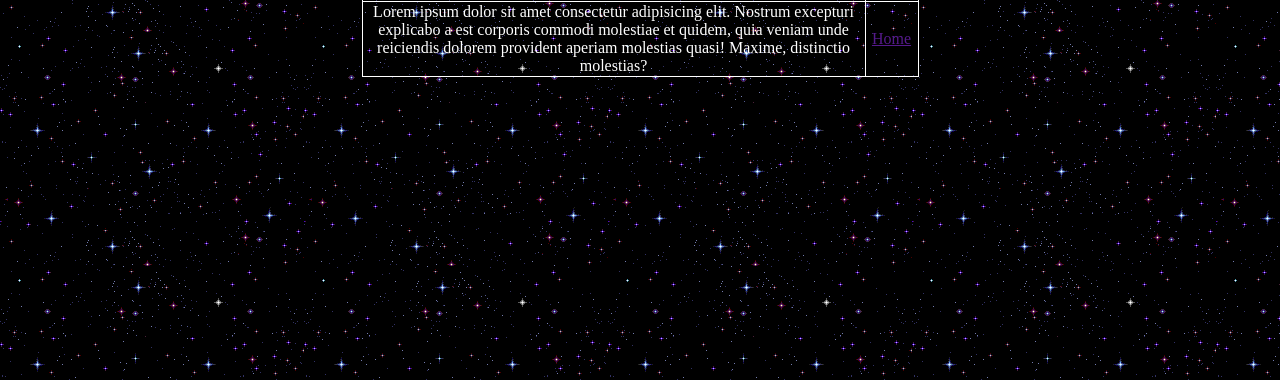
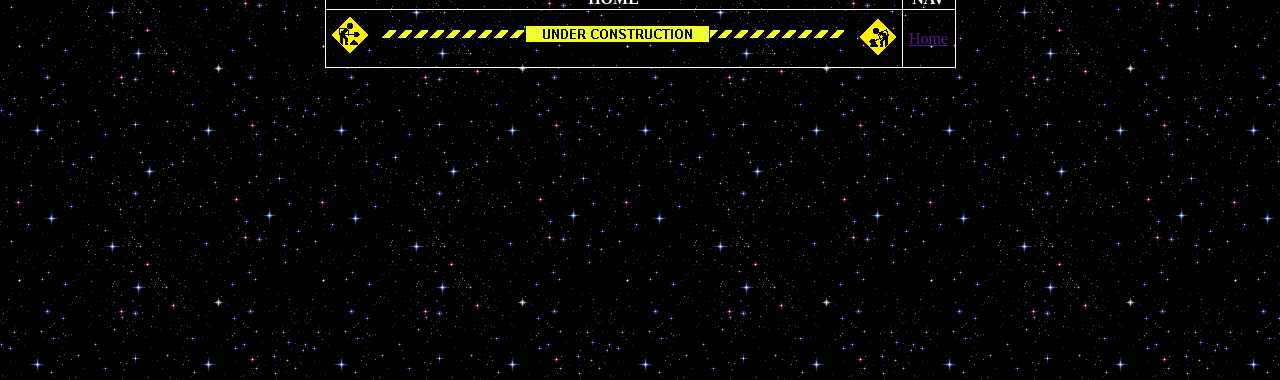
Before and after one commit to kirjahri/kirjahri.github.io, a plain HTML site: page index.html in a window 1280 px wide. Shown: the part 436-816 px from the top of the page. Drawn offline with Linux system fonts and the light colour scheme.

Commit message:
feat: add assets/under_construction.gif

```diff
--- a/index.html
+++ b/index.html
@@ -21,10 +21,7 @@
         </tr>
         <tr>
           <td class="first-column">
-            Lorem ipsum dolor sit amet consectetur adipisicing elit. Nostrum
-            excepturi explicabo a est corporis commodi molestiae et quidem, quia
-            veniam unde reiciendis dolorem provident aperiam molestias quasi!
-            Maxime, distinctio molestias?
+            <img src="./assets/under_construction.gif">
           </td>
           <td class="second-column"><a href="">Home</a></td>
         </tr>
```
Also changed, not shown: assets/under_construction.gif (added).
